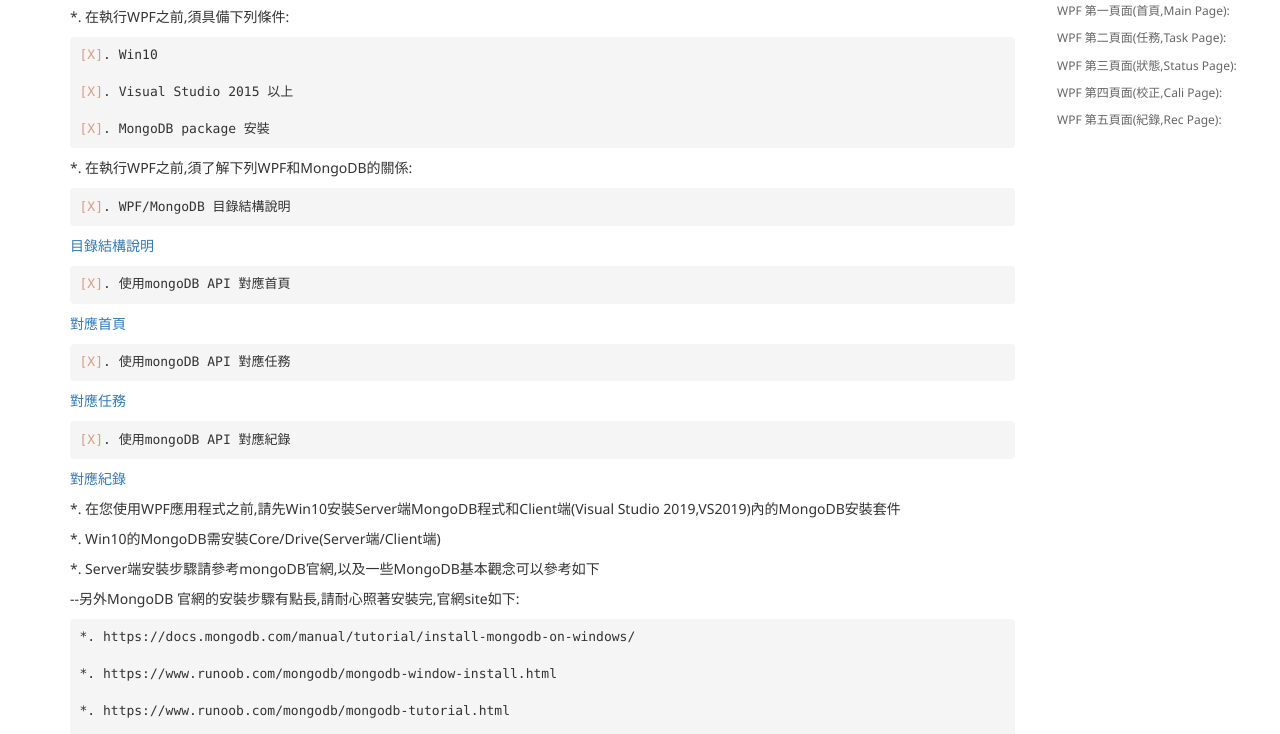
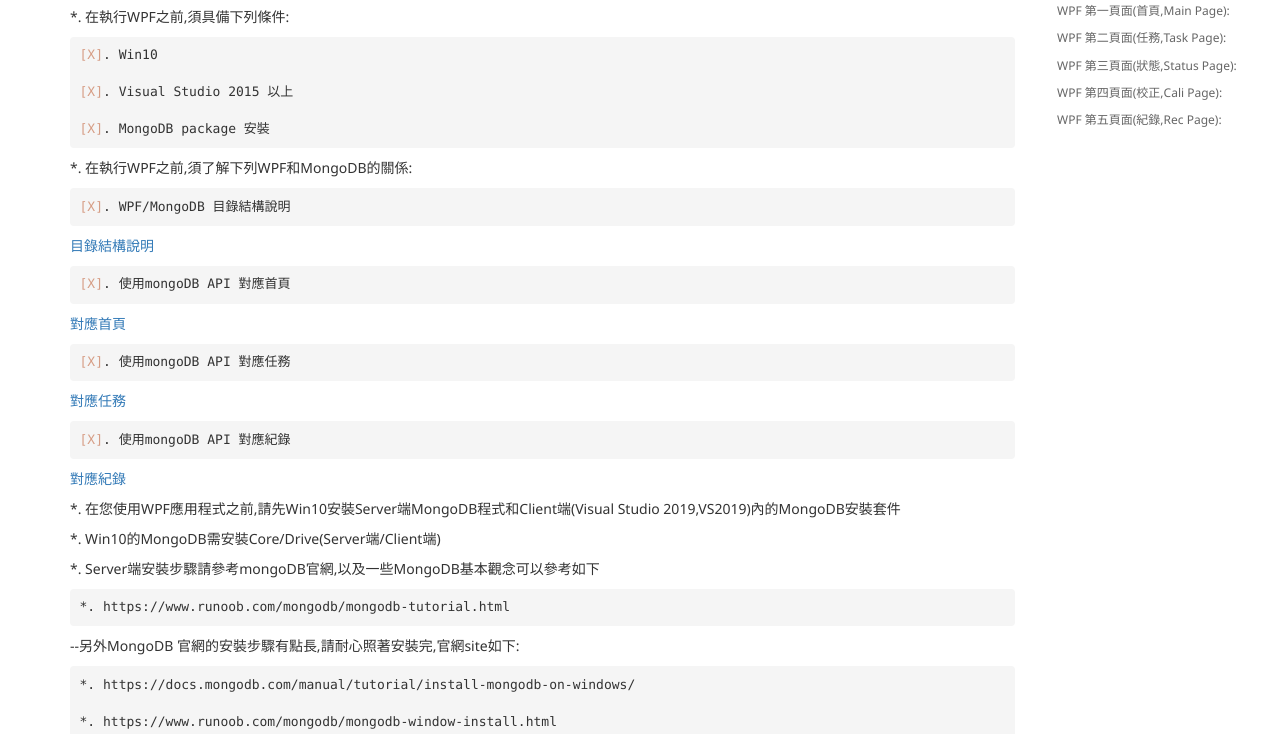
Before and after one commit to gilbert-sun/gilbert-sun.github.io, a plain HTML site: page index.html in a window 1280 px wide. Shown: the part 218-952 px from the top of the page. Drawn offline with Linux system fonts and the light colour scheme.

Commit message:
Update index.html
modify comment about mongoDB basic concept website in index.html

```diff
--- a/index.html
+++ b/index.html
@@ -87,14 +87,13 @@
 <p>*. 在您使用WPF應用程式之前,請先Win10安裝Server端MongoDB程式和Client端(Visual Studio 2019,VS2019)內的MongoDB安裝套件</p>
 <p>*. Win10的MongoDB需安裝Core/Drive(Server端/Client端)</p>
 <p>*. Server端安裝步驟請參考mongoDB官網,以及一些MongoDB基本觀念可以參考如下</p>
+<pre><code>*. https://www.runoob.com/mongodb/mongodb-tutorial.html
+</code></pre>
 <p>--另外MongoDB 官網的安裝步驟有點長,請耐心照著安裝完,官網site如下:</p>
 <pre><code>*. https://docs.mongodb.com/manual/tutorial/install-mongodb-on-windows/
 </code>
 <code>*. https://www.runoob.com/mongodb/mongodb-window-install.html
-</code>
-<code>*. https://www.runoob.com/mongodb/mongodb-tutorial.html
-</code>
-</pre>
+</code></pre>
 <p>--若不指定IP則內定為127.0.0.1,Port為27017,若要指定請小心指定IP不要重複</p>
 <pre><code>*. Server IP =&gt; http://localhost:port (localhost= http://127.0.0.1 , port= 27017)
 </code></pre>
```
